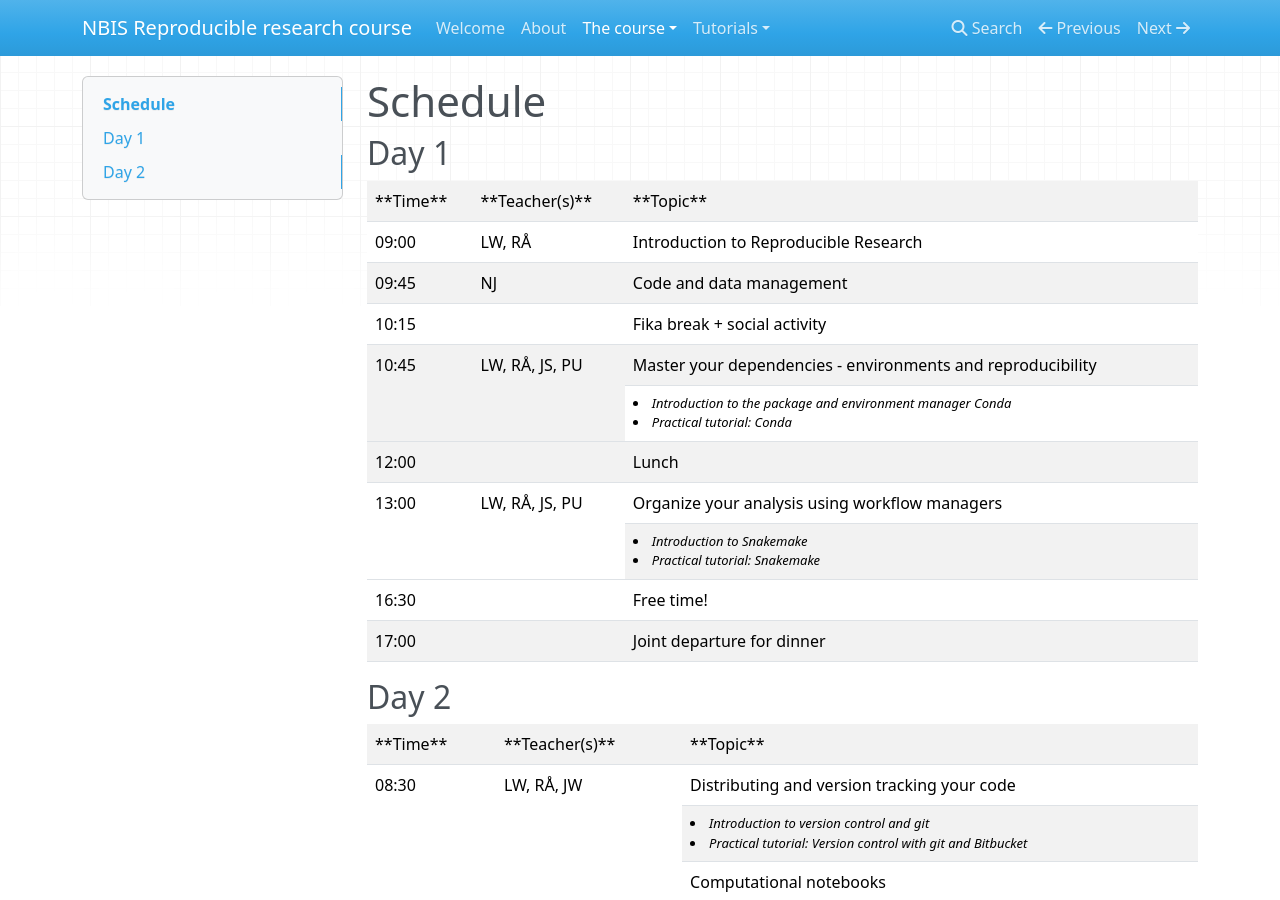
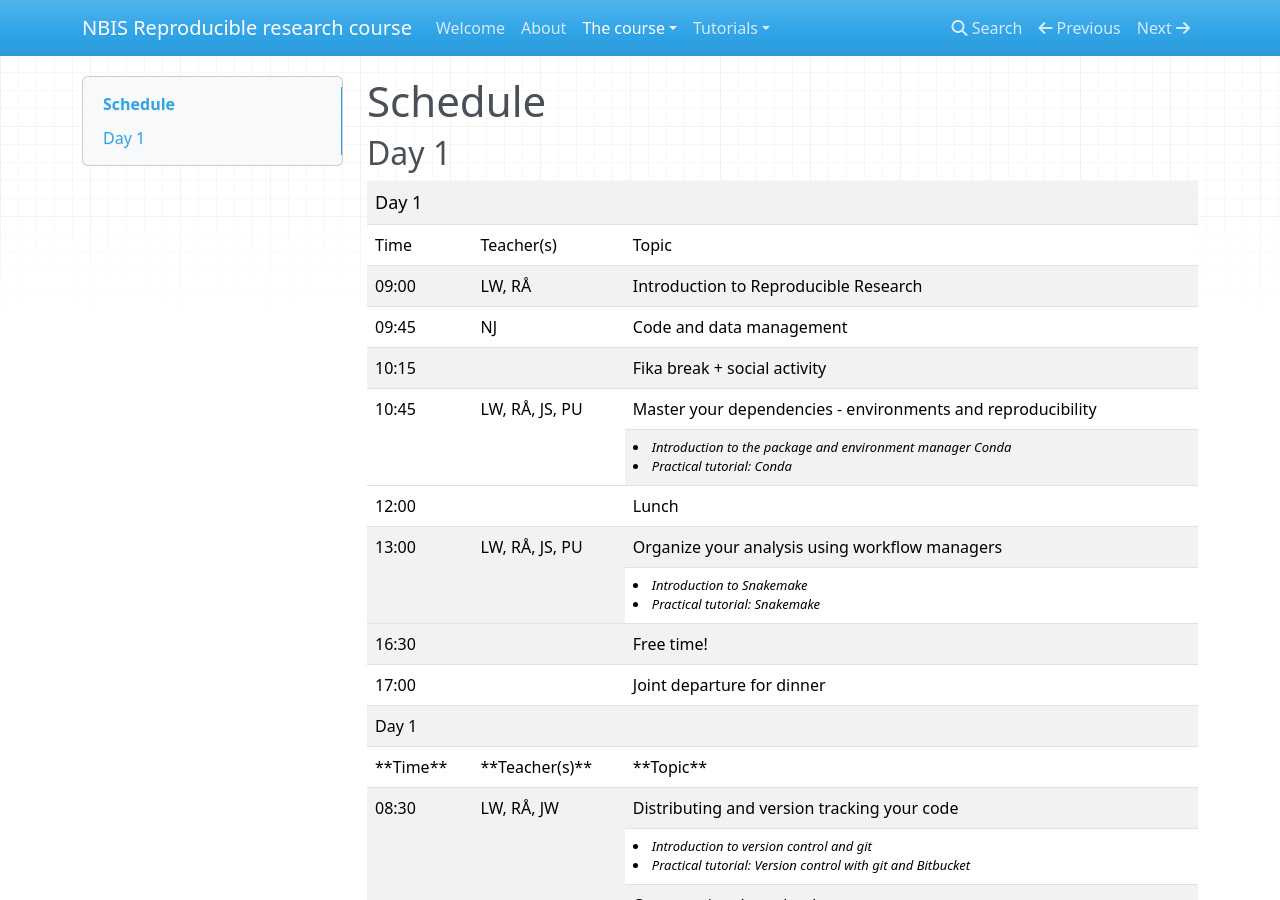
Before and after one commit to NBISweden/workshop-reproducible-research, an MkDocs documentation site: the page built from docs/schedule.md, in a window 1280 px wide and 900 px high. Built offline with MkDocs 1.6.1, drawn with Linux system fonts in a browser that asks for light colours; nearby versions of some CDN libraries; old or Windows-style settings are respelled for this version of MkDocs.

Commit message:
format fix

```diff
--- a/docs/schedule.md
+++ b/docs/schedule.md
@@ -4,9 +4,14 @@
 
 <table>
   <tr>
-    <td> **Time** </td>
-    <td> **Teacher(s)** </td>
-    <td> **Topic** </td>
+    <td colspan="3">
+      <font size="4">
+      Day 1
+    </td>
+  </tr>
+    <td> Time </td>
+    <td> Teacher(s) </td>
+    <td> Topic </td>
   </tr>
   <tr>
     <td> 09:00
@@ -62,11 +67,9 @@
     <td> </td>
     <td> Joint departure for dinner</td>
   </tr>
-</table>
-
-## Day 2
-
-<table>
+  <tr>
+    <td colspan="3"> Day 1 </td>
+  </tr>
   <tr>
     <td> **Time** </td>
     <td> **Teacher(s)** </td>
```
